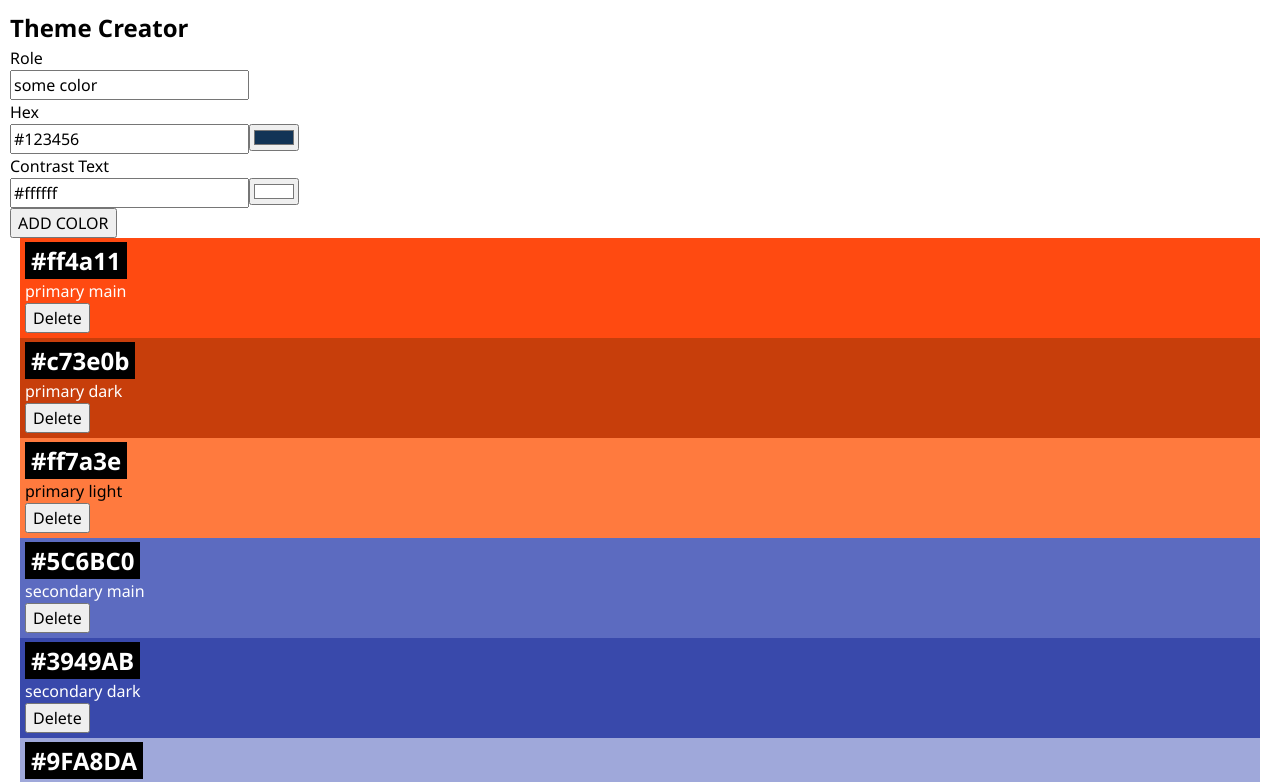
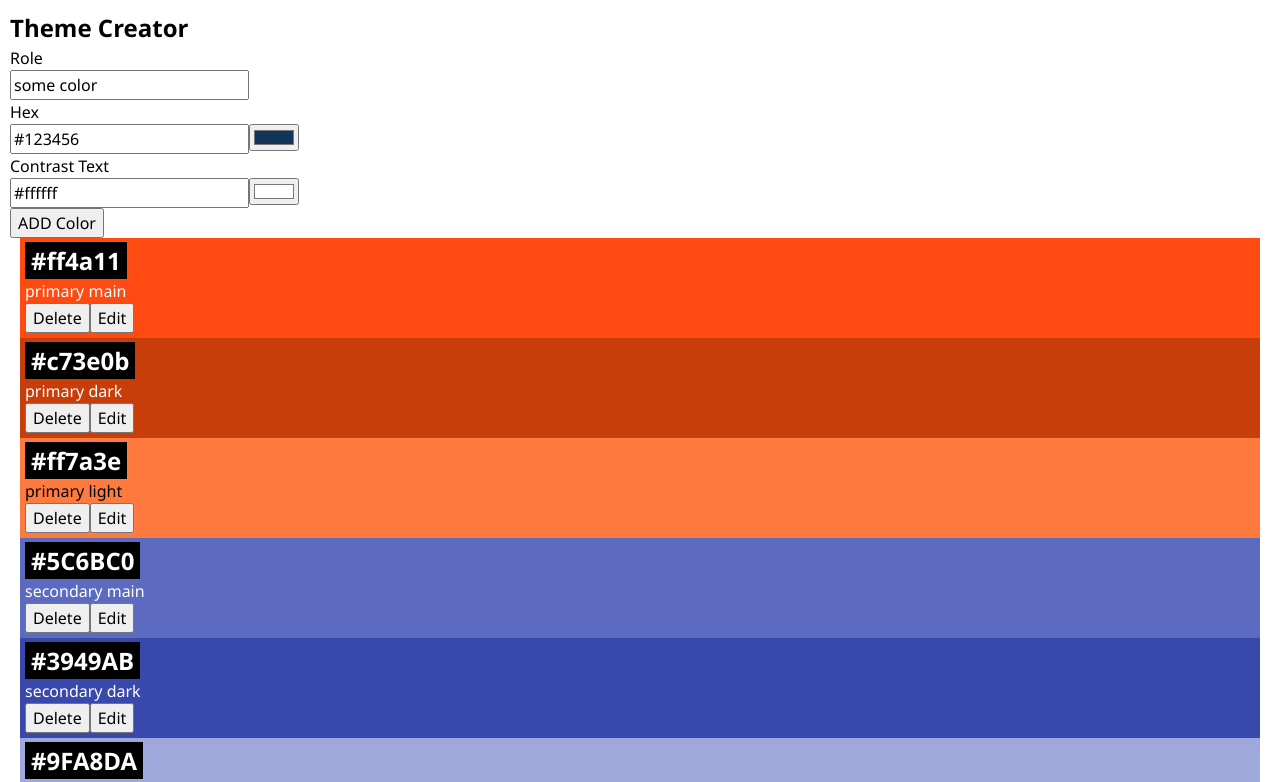
Before and after one commit to em-ha/recap-4, a React (Vite) app: page / in a window 1280 px wide. Shown: the top 782 px of the page. Built offline with nearby package versions, Linux system fonts and the light colour scheme.

Commit message:
initial branch

```diff
--- a/src/App.jsx
+++ b/src/App.jsx
@@ -17,12 +17,23 @@ function App() {
     const updatedColors = colors.filter((color) => color.id !== id);
     setColors(updatedColors);
   }
+  function handleEditColor(id, updateColor) {
+    const updateColors = colors.map((color) => {
+    if (color.id === id) {
+    return { ...color, ...updateColor };
+  } else {
+    return color;
+  }
+  });
+
+    setColors(updateColors);
+  }
   return (
     <>
       <h2>Theme Creator</h2>
       <ColorForm onSubmitColor={handleAddColor} />
       {colors.map((color) => (
-        <Color key={color.id} color={color} onDeleteColor={handleDeleteColor} />
+        <Color key={color.id} color={color} onDeleteColor={handleDeleteColor} onEditColor={handleEditColor} />
       ))}
       {colors.length === 0 && <p>Please add some new colors.</p>}
     </>
--- a/src/Components/Color/Color.jsx
+++ b/src/Components/Color/Color.jsx
@@ -1,8 +1,10 @@
 import "./Color.css";
 import { useState } from "react";
+import ColorForm from "../ColorForm/ColorForm";
 
-export default function Color({ color, onDeleteColor }) {
+export default function Color({ color, onDeleteColor, onEditColor }) {
   const [showConfirmation, setShowConfirmation] = useState(false);
+  const [isEditing, setIsEditing] = useState(false);
   return (<div className="color-card" style={{ backgroundColor: color.hex, color: color.contrastText }}>
     <h2 className="color-card-headline">{color.hex}</h2>
     <p>{color.role}</p>
@@ -13,5 +15,7 @@ export default function Color({ color, onDeleteColor }) {
     <button type="button" onClick={() => onDeleteColor(color.id)}>Confirm</button>
     <button type="button" onClick={() => setShowConfirmation(false)}>Cancel</button>
     </>)}
+    <button onClick={() => setIsEditing(true)}>Edit</button>
+    {isEditing && <ColorForm initialData={color} onSubmitColor={(data) => {onEditColor(color.id, data); setIsEditing(false)}} buttonLabel="Save" />}
     </div>);
 }
--- a/src/Components/ColorForm/ColorForm.jsx
+++ b/src/Components/ColorForm/ColorForm.jsx
@@ -4,6 +4,7 @@ import ColorInput from "../ColorInput/ColorInput";
 export default function ColorForm({
   onSubmitColor,
   initialData = { role: "some color", hex: "#123456", contrastText: "#ffffff" },
+  buttonLabel = "ADD Color"
 }) {
   function handleSubmit(event) {
     event.preventDefault();
@@ -37,7 +38,7 @@ export default function ColorForm({
         <ColorInput id="contrastText" defaultValue={initialData.contrastText} />
       </label>
       <br />
-      <button>ADD COLOR</button>
+      <button>{buttonLabel}</button>
     </form>
   );
 }
```
